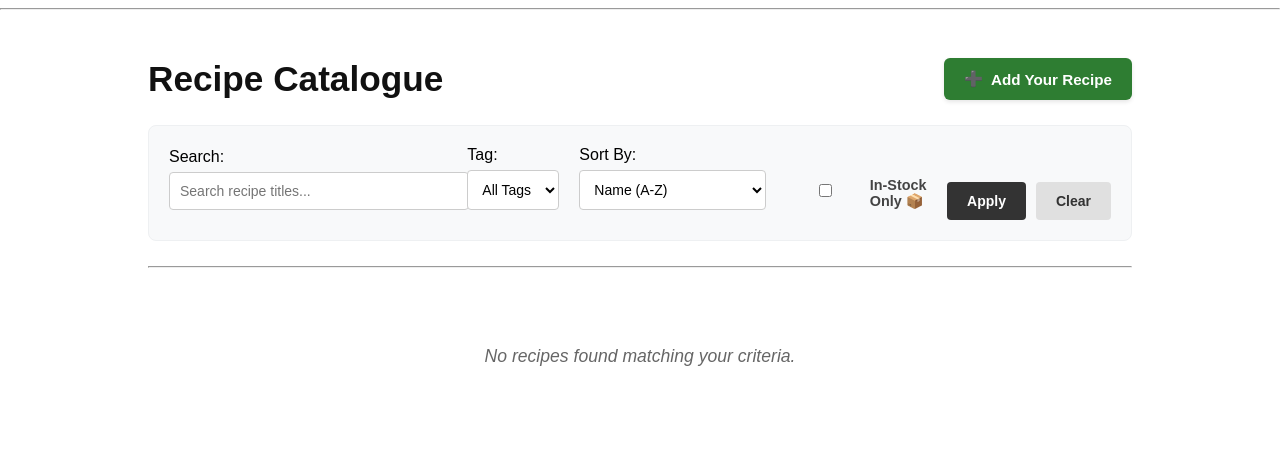
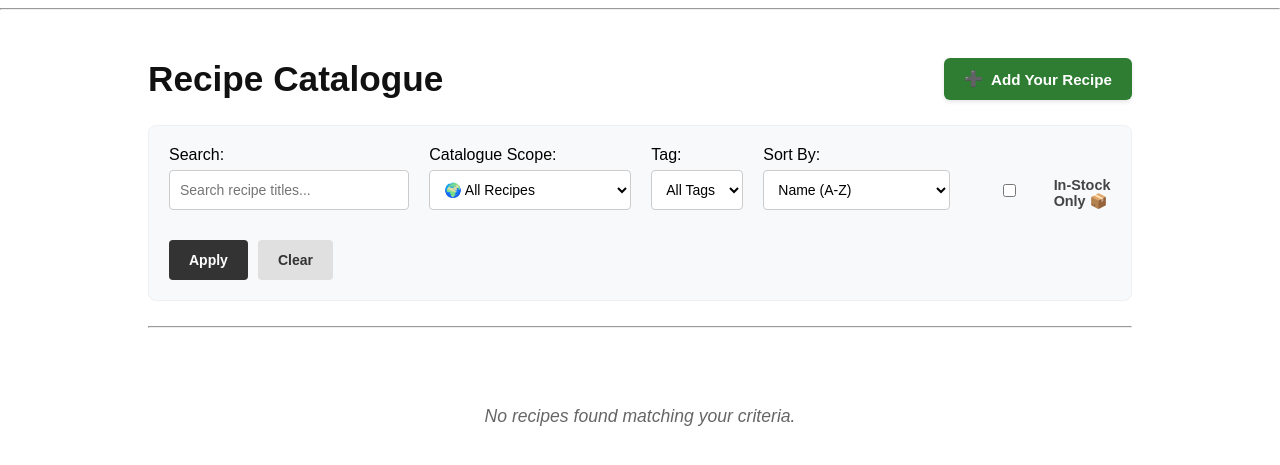
Before and after one commit to esintao/dynamicdining, a Flask app: page /recipes in a window 1280 px wide. Shown: the part 48-513 px from the top of the page. Run offline with Flask 3, Linux system fonts and the light colour scheme; the visitor is signed in with stand-in values (Sample User, id 1); data that the repository does not hold is empty; some libraries are stand-ins or nearby versions.

Commit message:
added filters

```diff
--- a/routes/recipes.py
+++ b/routes/recipes.py
@@ -1,6 +1,11 @@
 from flask import Blueprint, render_template, request, redirect, session, url_for, jsonify
 from db import get_db_connection
 
+
+recipes_bp = Blueprint('recipes', __name__)
+
+from flask import Blueprint, render_template, request, redirect, session, url_for, jsonify
+from db import get_db_connection
 
 recipes_bp = Blueprint('recipes', __name__)
 
@@ -12,8 +17,12 @@ def recipes_page():
     stock_only = request.args.get('stock_only') == 'true'
     sort_by = request.args.get('sort_by', 'name') # Default sort
 
-    # Fetch current household ID from session
+    # --- NEW: Scope parameter to filter for ownership/contributions ---
+    scope_filter = request.args.get('scope', '').strip()
+
+    # Fetch current household ID and user ID from session
     h_id = session.get('household_id')
+    u_id = session.get('user_id')
 
     conn = get_db_connection()
     cur = conn.cursor()
@@ -76,13 +85,27 @@ def recipes_page():
         ''')
         params.append(h_id)
 
+    # --- NEW: Filter based on Selected Recipe Scope Ownership ---
+    if scope_filter == 'my_recipes' and u_id:
+        where_clauses.append("r.writer_id = %s")
+        params.append(u_id)
+    elif scope_filter == 'my_reviewed' and u_id:
+        where_clauses.append('''
+            r.r_id IN (
+                SELECT DISTINCT r_id
+                FROM Reviews
+                WHERE u_id = %s
+            )
+        ''')
+        params.append(u_id)
+
     if where_clauses:
         query += " WHERE " + " AND ".join(where_clauses)
 
     # Group by required primary/joined columns
     query += " GROUP BY r.r_id, u.username"
 
-    # 3. Dynamic Sorting (Including our new stock match sorting option!)
+    # 3. Dynamic Sorting
     if sort_by == 'stock_match' and h_id:
         query += " ORDER BY matched_ingredients_count DESC, r.r_name ASC"
     elif sort_by == 'cooking_time':
@@ -111,7 +134,8 @@ def recipes_page():
         search_query=search_query,
         selected_tag=tag_filter,
         stock_only=stock_only,
-        sort_by=sort_by
+        sort_by=sort_by,
+        scope_filter=scope_filter # Sent to manage selection dropdown state
     )
 
 @recipes_bp.route('/recipe/<int:r_id>')
--- a/templates/recipes.html
+++ b/templates/recipes.html
@@ -15,6 +15,17 @@
         <div class="filter-group search-box">
             <label for="search">Search:</label>
             <input type="text" id="search" name="search" value="{{ search_query or '' }}" placeholder="Search recipe titles...">
+        </div>
+
+        <div class="filter-group">
+            <label for="scope">Catalogue Scope:</label>
+            <select name="scope" id="scope">
+                <option value="">🌍 All Recipes</option>
+                {% if session.get('user_id') %}
+                    <option value="my_recipes" {% if scope_filter == 'my_recipes' %}selected{% endif %}>👨‍🍳 My Created Recipes</option>
+                    <option value="my_reviewed" {% if scope_filter == 'my_reviewed' %}selected{% endif %}>📝 My Reviewed Recipes</option>
+                {% endif %}
+            </select>
         </div>
 
         <div class="filter-group">
@@ -94,13 +105,13 @@
     .filter-form { display: flex; flex-wrap: wrap; gap: 20px; align-items: flex-end; background: #f8f9fa; padding: 20px; border-radius: 8px; margin-bottom: 25px; border: 1px solid #eef0f2; }
     .filter-group { display: flex; flex-direction: column; gap: 6px; }
     .search-box { flex-grow: 1; min-width: 220px; }
-    .filter-form input[type="text"], .filter-form select { padding: 10px; border: 1px solid #ccc; border-radius: 4px; font-size: 14px; background: white; }
+    .filter-form input[type="text"], .filter-form select { padding: 10px; border: 1px solid #ccc; border-radius: 4px; font-size: 14px; background: white; height: 40px; box-sizing: border-box; }
     .checkbox-group { display: flex; align-items: center; padding-bottom: 10px; cursor: pointer; }
     .checkbox-group label { display: flex; align-items: center; gap: 6px; font-weight: bold; color: #444; font-size: 0.9rem;}
     .filter-actions { display: flex; gap: 10px; }
-    .btn-filter { background: #333; color: white; border: none; padding: 11px 20px; border-radius: 4px; cursor: pointer; font-weight: bold; font-size: 14px; }
+    .btn-filter { background: #333; color: white; border: none; padding: 11px 20px; border-radius: 4px; cursor: pointer; font-weight: bold; font-size: 14px; height: 40px; }
     .btn-filter:hover { background: #111; }
-    .btn-clear { background: #e0e0e0; color: #333; padding: 11px 20px; border-radius: 4px; text-decoration: none; text-align: center; font-size: 14px; font-weight: bold; }
+    .btn-clear { background: #e0e0e0; color: #333; padding: 11px 20px; border-radius: 4px; text-decoration: none; text-align: center; font-size: 14px; font-weight: bold; height: 40px; line-height: 18px; box-sizing: border-box; }
     .btn-clear:hover { background: #d2d2d2; }
 
     .recipe-grid { display: grid; grid-template-columns: repeat(auto-fill, minmax(320px, 1fr)); gap: 25px; margin-top: 20px; }
```
